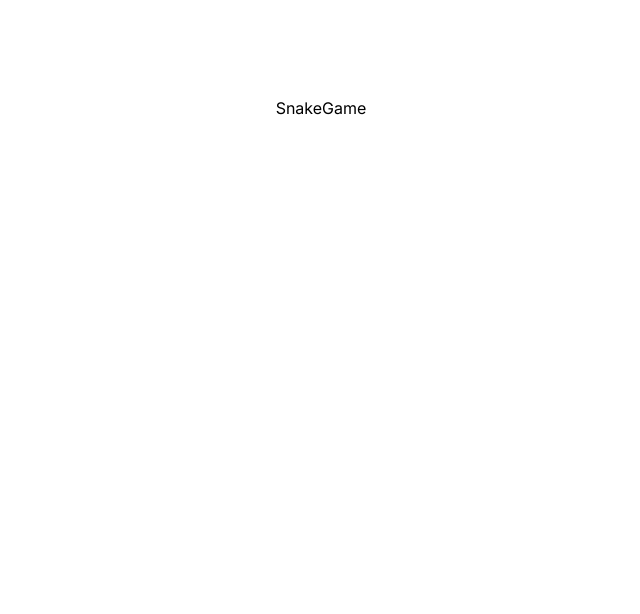
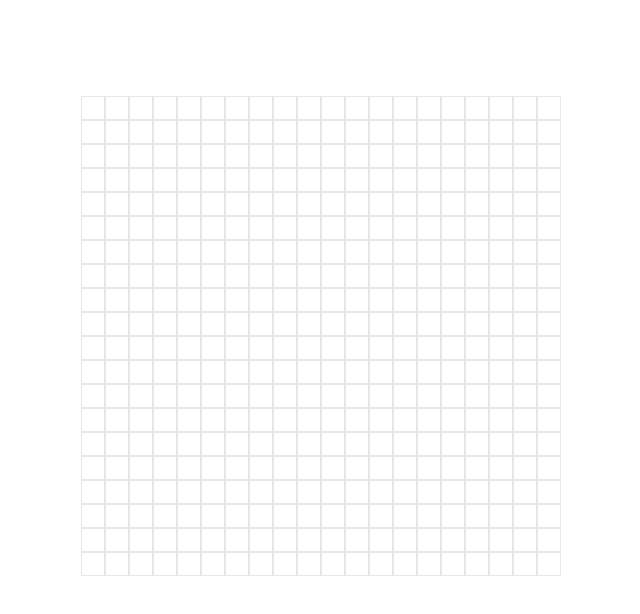
Before and after one commit to felixivance/nextjs-playground, a Next.js app: page /snake-game in a window 1280 px wide. Shown: the top 614 px of the page, without its empty margins (319-959 px from the left). Built offline with nearby package versions, Linux system fonts and the light colour scheme.

Commit message:
updated grid display

```diff
--- a/app/snake-game/page.tsx
+++ b/app/snake-game/page.tsx
@@ -1,9 +1,27 @@
+"use client";
+
 import React from "react";
+
+const gridSize = 20;
+
+type point = {
+  x: number;
+  y: number;
+};
 
 const SnakeGame = () => {
   return (
     <div className="flex min-h-screen flex-col items-center p-24">
-      SnakeGame
+      {
+        // Grid
+        Array.from({ length: gridSize }).map((_, y) => (
+          <div key={y} className="flex">
+            {Array.from({ length: gridSize }).map((_, x) => (
+              <div key={x} className="w-6 h-6 border border-gray-200"></div>
+            ))}
+          </div>
+        ))
+      }
     </div>
   );
 };
```
